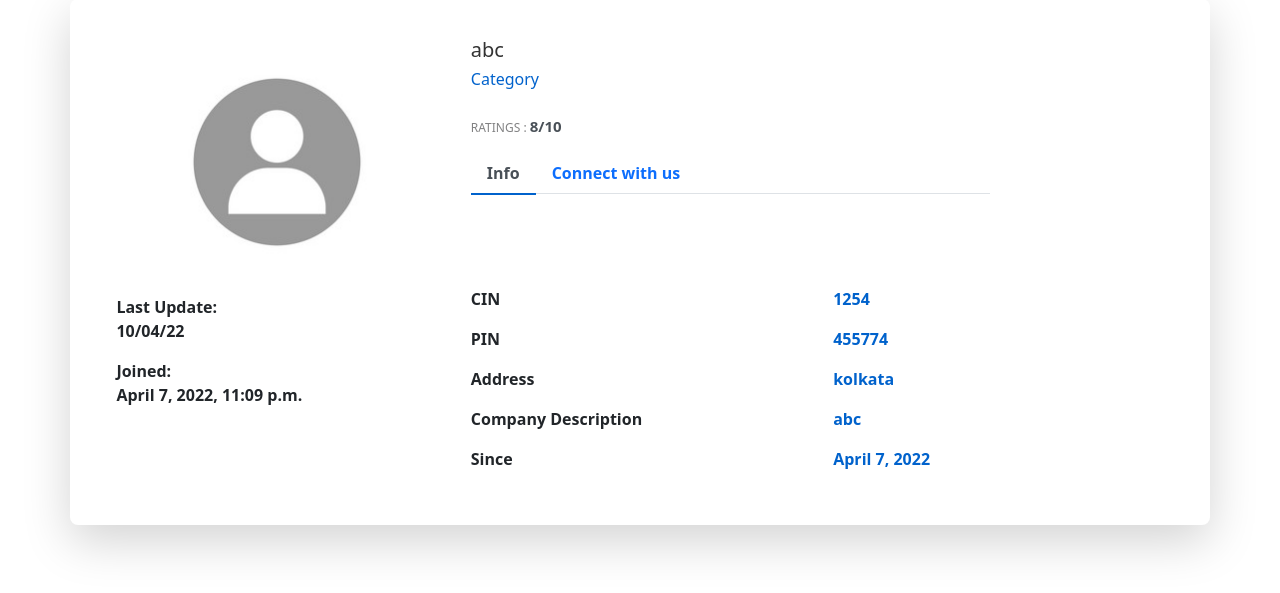
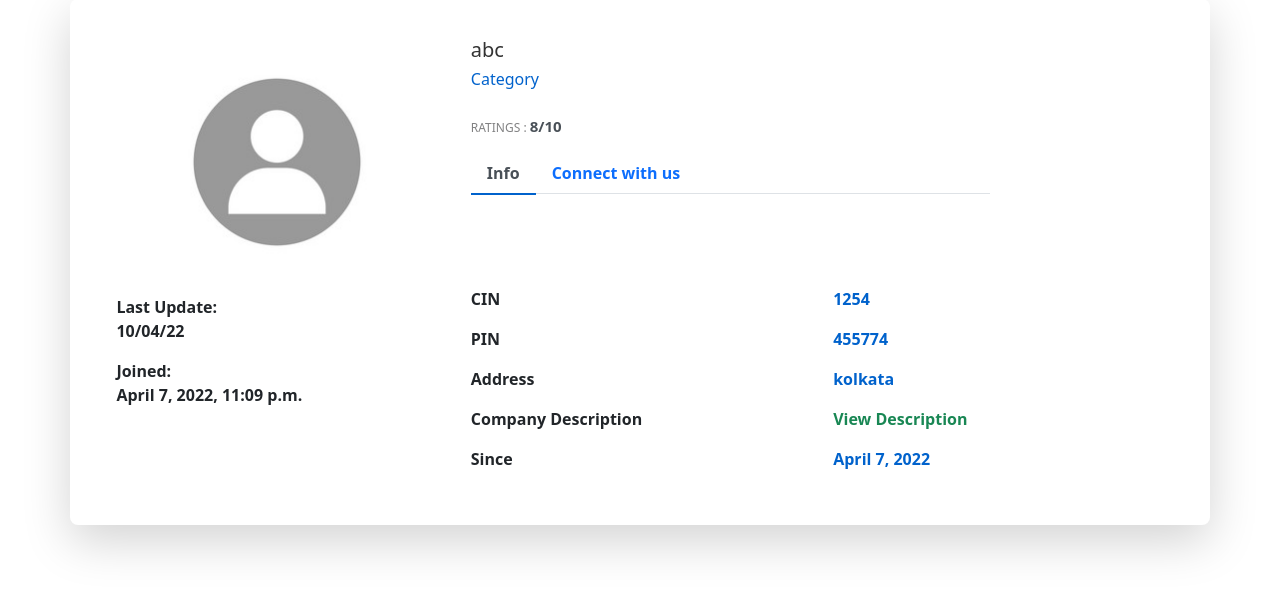
Before and after one commit to anupkumarmridha/Imperfectly-Perfect, a Django app: a page that uses templates/users/company/company_details.html in a window 1280 px wide. Shown: the part 95-688 px from the top of the page. Run offline with Django 4.2, Linux system fonts and the light colour scheme; data comes from the database, SQL or seed files in the repository; some libraries are stand-ins or nearby versions.

Commit message:
chore: Company description fix in view company profile

```diff
--- a/templates/users/company/company_details.html
+++ b/templates/users/company/company_details.html
@@ -103,8 +103,18 @@
                 <div class="col-md-6">
                   <label>Company Description</label>
                 </div>
+                <!-- <div class="col-md-6">
+                  <p>{{comany.company_desc}}</p>
+                </div> -->
                 <div class="col-md-6">
-                  <p>{{comany.company_desc}}</p>
+                  <p class="text-success" type="button" data-toggle="collapse" data-target="#company_description" aria-expanded="false" aria-controls="company_description">
+                    View Description
+                  </p>
+                </div>
+                <div class="collapse" id="company_description">
+                  <div class="card card-body">
+                    {{comany.company_desc}}
+                  </div>
                 </div>
               </div>
 
```
